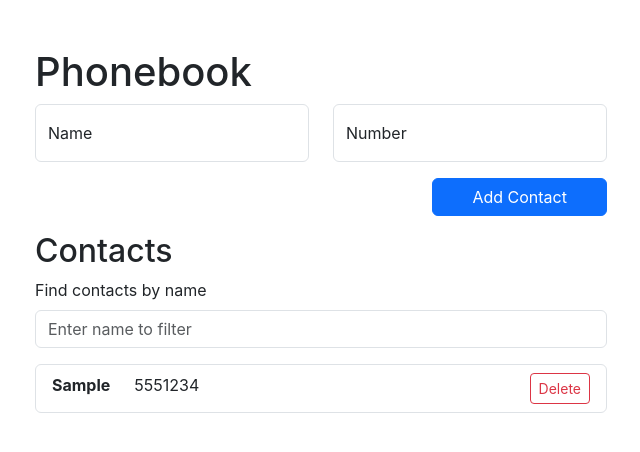
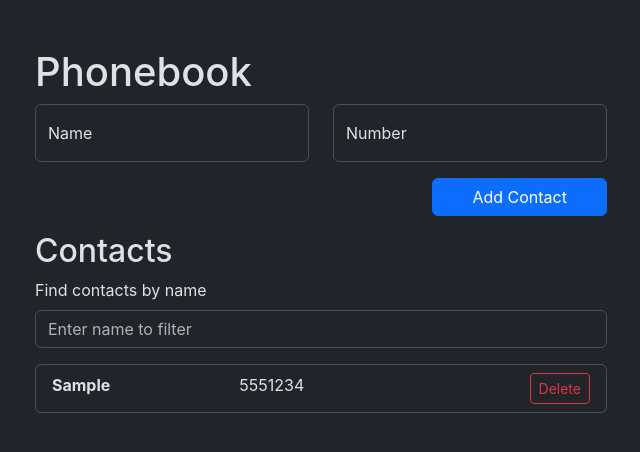
Before and after one commit to Valik3201/goit-react-hw-03-phonebook, a React (Create React App) app: page / in a window 1280 px wide. Both pictures are taken after typing "Sample", "5551234" into the empty fields and a click on the button "Add Contact". Shown: the top 452 px of the page, without its empty margins (319-959 px from the left). Built offline with nearby package versions, Linux system fonts and the light colour scheme.

Commit message:
style(ui): update styles

```diff
--- a/public/index.html
+++ b/public/index.html
@@ -1,10 +1,9 @@
 <!DOCTYPE html>
-<html lang="en">
+<html lang="en" data-bs-theme="dark">
   <head>
     <meta charset="utf-8" />
     <link rel="icon" href="%PUBLIC_URL%/favicon.ico" />
     <meta name="viewport" content="width=device-width, initial-scale=1" />
-    <meta name="theme-color" content="#000000" />
     <meta
       name="description"
       content="Web site created using create-react-app"
--- a/src/components/ContactForm.jsx
+++ b/src/components/ContactForm.jsx
@@ -62,7 +62,7 @@ export class ContactForm extends Component {
     const { name, number } = this.state;
 
     return (
-      <Form onSubmit={this.handleFormSubmit}>
+      <Form onSubmit={this.handleFormSubmit} autoComplete="off">
         <Row>
           <Col>
             <FloatingLabel
@@ -75,6 +75,7 @@ export class ContactForm extends Component {
                 name="name"
                 value={name}
                 onChange={this.handleChange}
+                autoComplete="off"
                 pattern="^[a-zA-Zа-яА-Я]+(([' -][a-zA-Zа-яА-Я ])?[a-zA-Zа-яА-Я]*)*$"
                 title="Name may contain only letters, apostrophe, dash and spaces. For example Adrian, Jacob Mercer, Charles de Batz de Castelmore d'Artagnan"
                 placeholder="Name"
@@ -93,6 +94,7 @@ export class ContactForm extends Component {
                 name="number"
                 value={number}
                 onChange={this.handleChange}
+                autoComplete="off"
                 pattern="\+?\d{1,4}?[-.\s]?\(?\d{1,3}?\)?[-.\s]?\d{1,4}[-.\s]?\d{1,4}[-.\s]?\d{1,9}"
                 title="Phone number must be digits and can contain spaces, dashes, parentheses and can start with +"
                 placeholder="+48 123-456-789"
--- a/src/components/ContactList.jsx
+++ b/src/components/ContactList.jsx
@@ -1,6 +1,8 @@
 import PropTypes from 'prop-types';
 import ListGroup from 'react-bootstrap/ListGroup';
 import Button from 'react-bootstrap/Button';
+import Col from 'react-bootstrap/Col';
+import Row from 'react-bootstrap/Row';
 
 /**
  * ContactList component for displaying a list of contacts.
@@ -33,14 +35,15 @@ export const ContactList = ({ contacts, onDeleteContact }) => {
  */
 const ContactListItem = ({ contact, onDeleteContact }) => {
   return (
-    <ListGroup.Item
-      as="li"
-      className="d-flex justify-content-between align-items-start"
-    >
+    <ListGroup.Item as="li">
+      <Row>
+        <Col>
           <div className="fw-bold">{contact.name}</div>
-
-      <div className="ms-4 me-auto">{contact.number}</div>
-
+        </Col>
+        <Col className="text-start">
+          <div className="me-auto">{contact.number}</div>
+        </Col>
+        <Col className="text-end">
           <Button
             variant="outline-danger"
             size="sm"
@@ -49,6 +52,8 @@ const ContactListItem = ({ contact, onDeleteContact }) => {
           >
             Delete
           </Button>
+        </Col>
+      </Row>
     </ListGroup.Item>
   );
 };
```
Also changed, not shown: public/manifest.json. Lines whose indentation alone changed are shown as unchanged.
